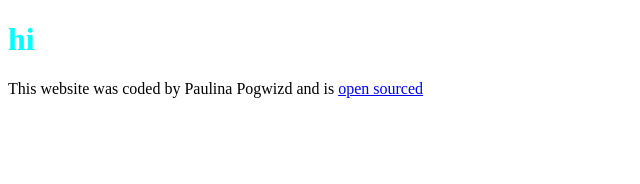
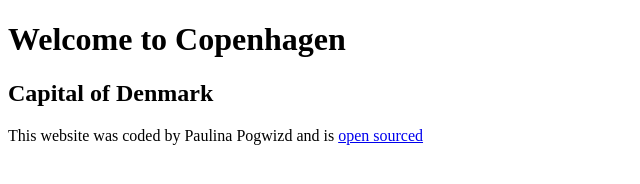
Before and after one commit to Paupog/copenhagen-project, a plain HTML site: page index.html in a window 1280 px wide. Shown: the whole page, without its empty margins (0-640 px from the left). Drawn offline with Linux system fonts and the light colour scheme.

Commit message:
installed the fonts and hosted on netflify

```diff
--- a/index.html
+++ b/index.html
@@ -4,10 +4,12 @@
     <meta charset="UTF-8">
     <meta name="viewport" content="width=device-width, initial-scale=1.0">
     <link rel="stylesheet" href="src/style.css">
+    <link href="https://fonts.googleapis.com/css2?family=Lato:wght@400;700&family=Roboto:wght@400;700&display=swap" rel="stylesheet">
     <title>See Copenhagen</title>
 </head>
 <body>
- <h1>hi</h1>
+ <h1>Welcome to Copenhagen</h1>
+ <h2>Capital of Denmark</h2>
  <footer>This website was coded by Paulina Pogwizd and is <a href="https://github.com/Paupog">open sourced </a> </footer>
 </body>
 </html>
--- a/src/style.css
+++ b/src/style.css
@@ -1,3 +1,4 @@
-h1 {
-    color: aqua;
+:root {
+    --primary-font: 'Roboto', sans-serif;
+    --secondary-font: 'Lato', sans-serif;
 }
```
